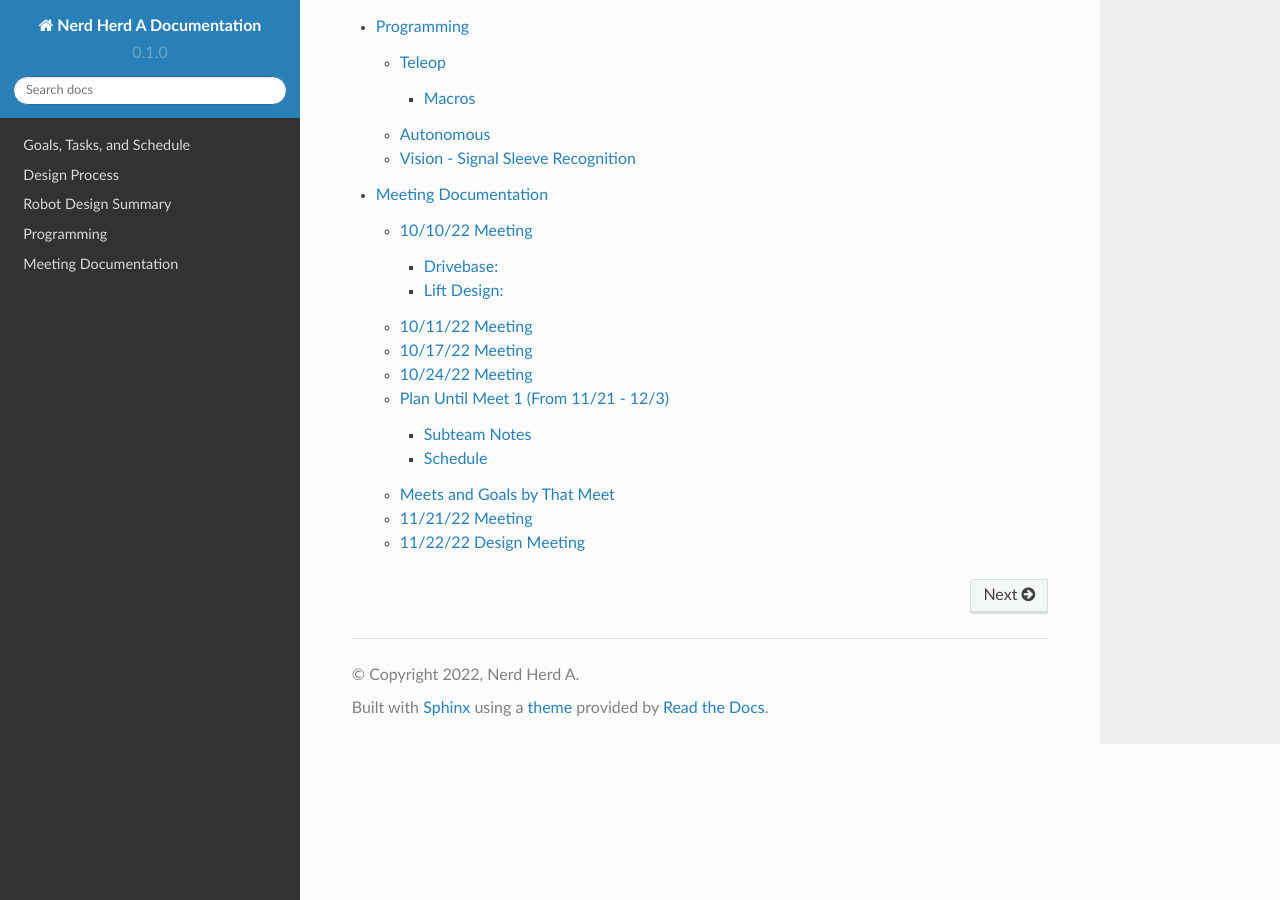
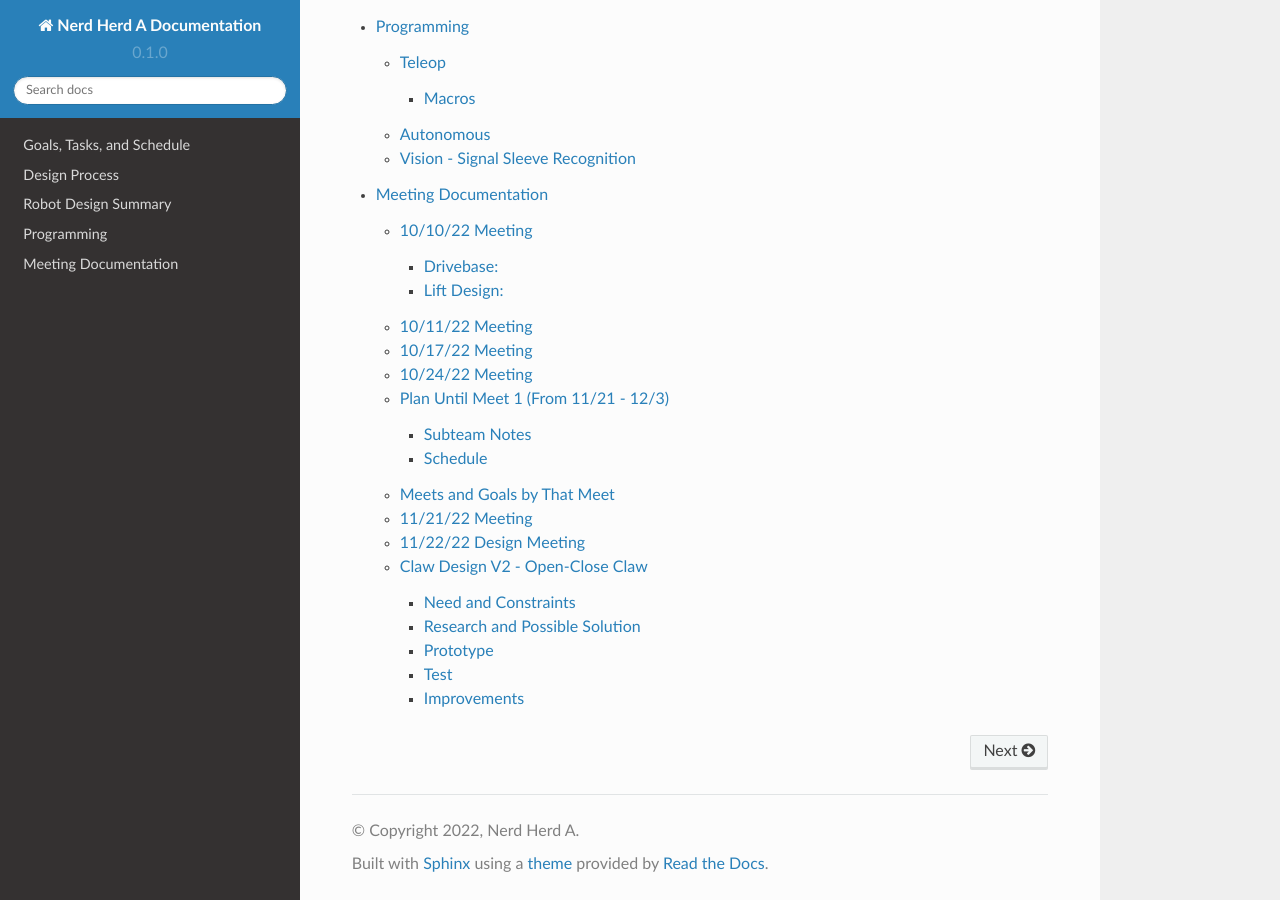
Before and after one commit to samanthac02/FTCDocumentation, a Sphinx documentation site: the page built from docs/source/index.rst, in a window 1280 px wide and 900 px high, scrolled down 1173 px. Built offline with Sphinx 7.4.7 and the Read the Docs theme 2.0.0, drawn with Linux system fonts in a browser that asks for light colours; some of the changed lines change nothing that is shown.

Commit message:
Update meetingDocumentation.rst

```diff
--- a/docs/source/meetingDocumentation.rst
+++ b/docs/source/meetingDocumentation.rst
@@ -256,3 +256,40 @@
 +------------------------+------------+-------------+-------------+-----------+-------+
 | Elevator and Arm       | 3          | 5           | 4           | 5         | 17    |
 +------------------------+------------+-------------+-------------+-----------+-------+
+
+=============================
+
+Claw Design V2 - Open-Close Claw
+#####
+
+Need and Constraints
+*********************
+
+* Able to hold a cone
+
+* Works with a servo motor
+
+Research and Possible Solution
+*********************
+
+We looked at various robots from Meet 0 and on YouTube, many of which had similar open-close claw designs.
+
+.. image:: FTCImages/openCloseClaw.png
+  :width: 600
+
+This claw design comprises of 1 motor mount, 4 "bananas", and 2 "banana" mounts. Originally, our design had standoffs to connect the top and bottom bananas, but we had to custom-design a part after finding out we used all of our standoffs. We also plan on ziptying grippy material to the bananas.
+
+Prototype
+*********************
+
+Test
+*********************
+
+We tested the claw and it was able to open in close. However, the side with the shaft had some trouble in movement. We figured out that the clearance on the hole, in which a bearing was located, was too large. This meant that the bearing was causing this side to be somewhat free-spinning.
+
+Improvements
+*********************
+
+Because the hole for the side with the shaft was too large, we redesigned the claw with a hexagon in the banana. The hexagon was measured to be the size of the shaft, so the shaft could directly control the banana's movement.
+
+=============================
```
